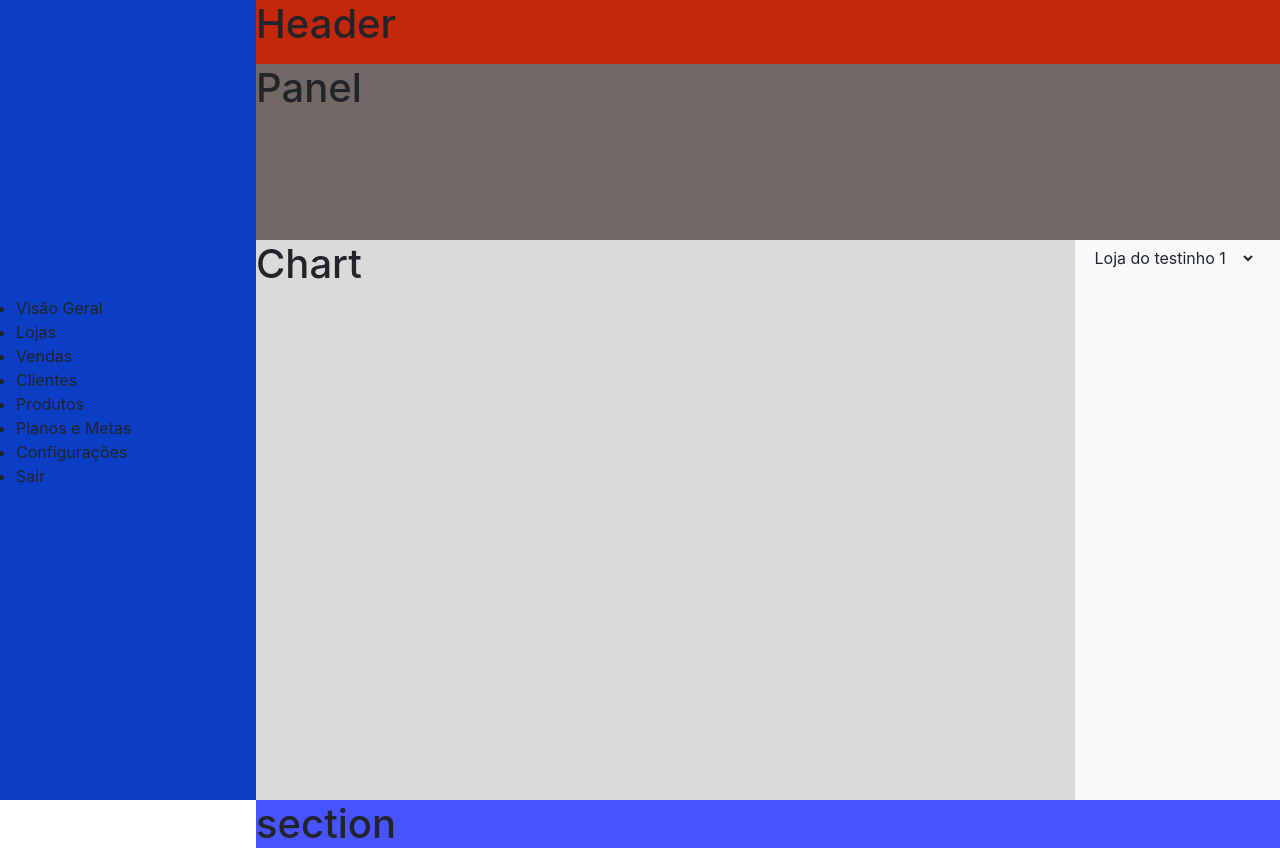
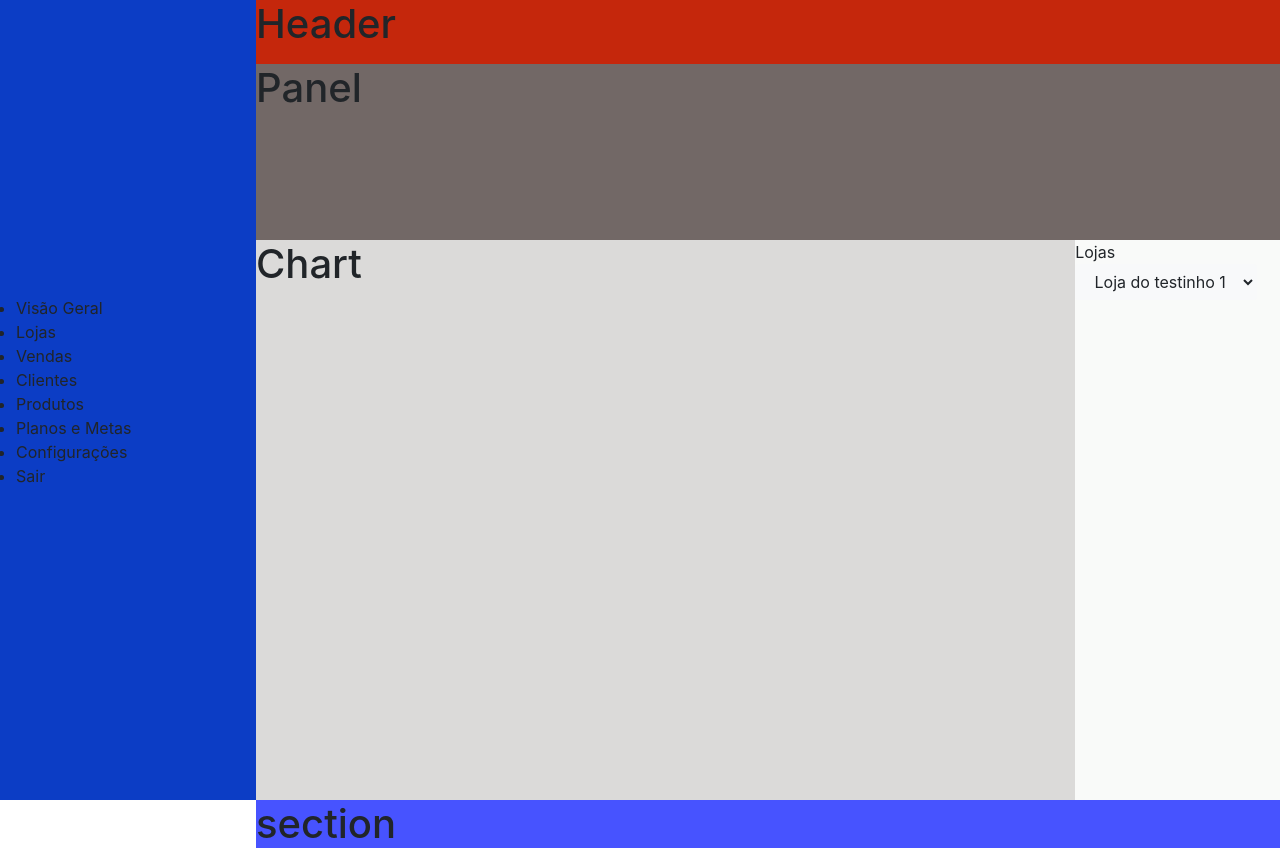
Before and after one commit to Lima08/Bagy-Dashboard, a React (Create React App) app: page / in a window 1280 px wide. Built offline with nearby package versions, Linux system fonts and the light colour scheme; no server answers.

Commit message:
Adiciona label para filter Store.

```diff
--- a/src/components/ChartDashboard/StoreFilter.jsx
+++ b/src/components/ChartDashboard/StoreFilter.jsx
@@ -23,7 +23,8 @@ function StoreFilter() {
   }, [store])
 
   return (
-    <div className='dropdown'>
+    <label htmlFor='store' className='dropdown'>
+      Lojas
       <select
         onChange={({ target }) => changeStoreData(target.value)}
         className='btn btn-light dropdown-toggle'
@@ -32,7 +33,7 @@ function StoreFilter() {
       >
         {storesOptions.map((store, index) => storeOptionsMakers(store, index))}
       </select>
-    </div>
+    </label>
   );
 }
 
```
